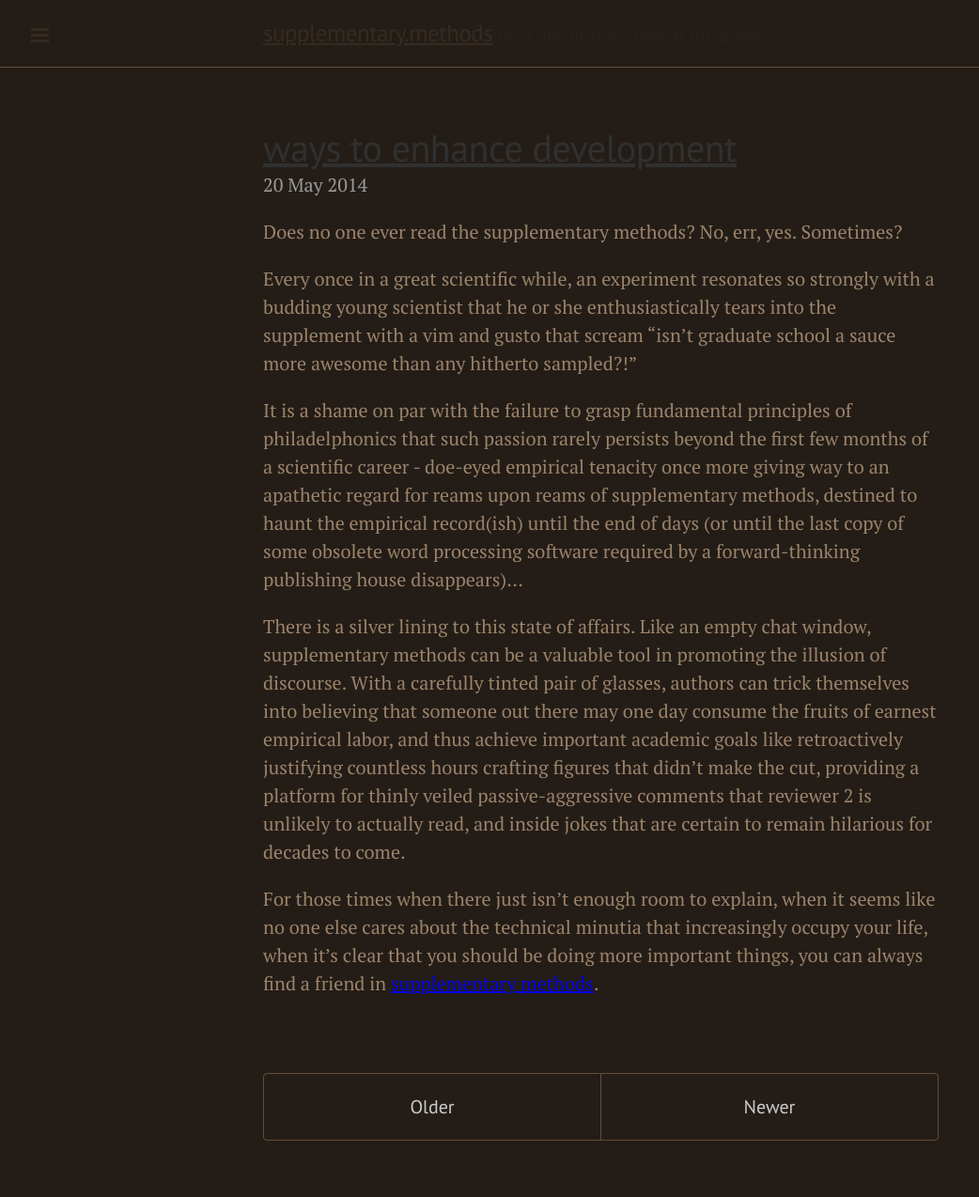
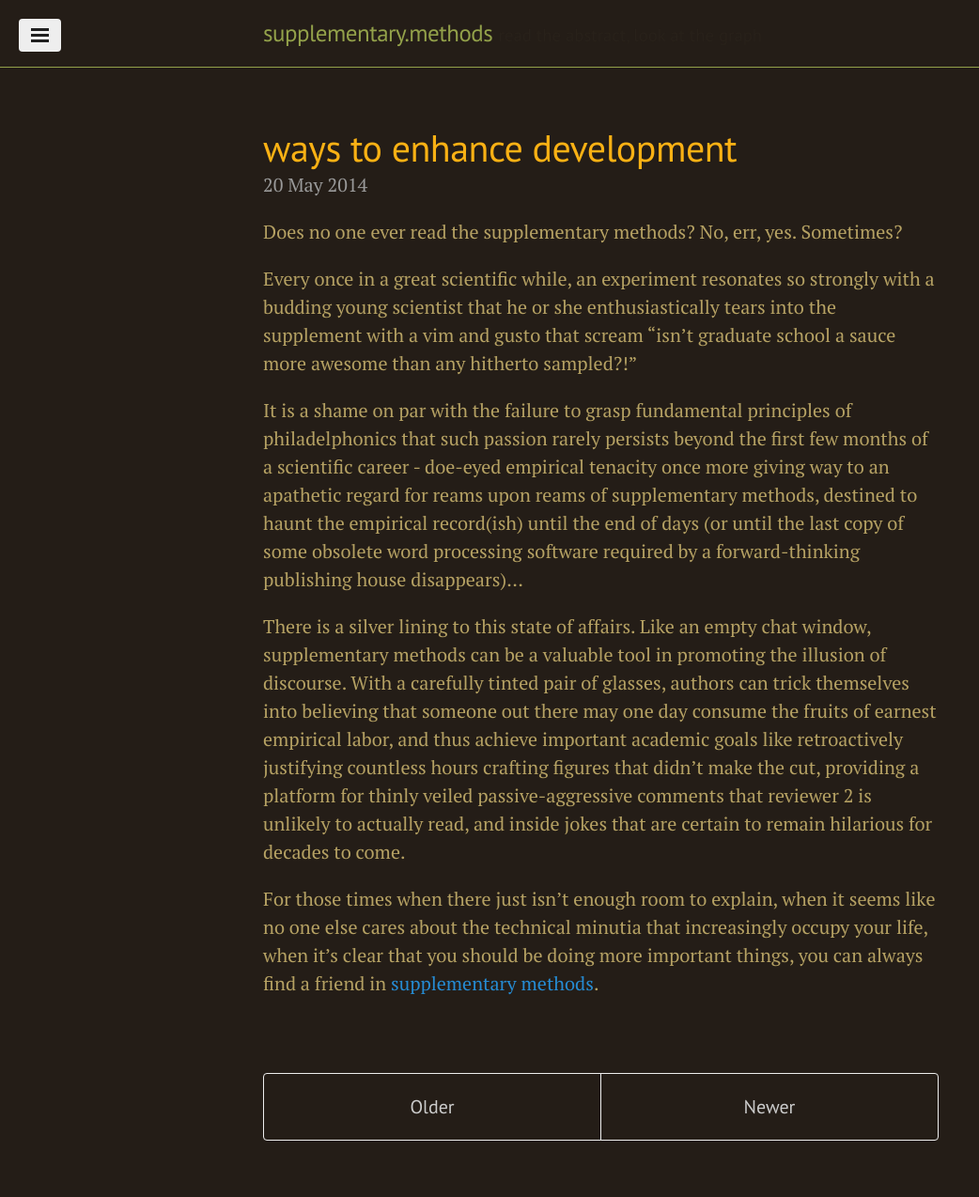
Before and after one commit to wem3/supplementary.methods, a Jekyll site: the page built from index.html, in a window 1280 px wide. Shown: the whole page at 94% size, without its empty margins (0-1042 px from the left). Built offline with Jekyll 4.4.1, drawn with Linux system fonts in a browser that asks for light colours; Markdown is read by kramdown in place of the engine named in the settings; the list of posts is cut into pages by our own code.

```diff
--- a/public/css/lanyon.css
+++ b/public/css/lanyon.css
@@ -47,7 +47,7 @@
 h1, h2, h3, h4, h5, h6 {
   font-family: "PT Sans", Helvetica, Arial, sans-serif;
   font-weight: 400;
-  color: #b5a163;
+  color: #313131;
   letter-spacing: -.025rem;
 }
 
@@ -97,20 +97,20 @@
   padding-top:    1rem;
   padding-bottom: 1rem;
   margin-bottom: 3rem;
-  border-bottom: 1px solid #624e3b;
+  border-bottom: 1px solid #93a14a;
 }
 .masthead-title {
   margin-top: 0;
   margin-bottom: 0;
-  color: #352b22;
+  color: #202020;
 }
 .masthead-title a {
-  color: #352b22;
+  color: #93a14a;
 }
 .masthead-title small {
   font-size: 75%;
   font-weight: 400;
-  color: #28211a;;
+  color: #28211a;
   letter-spacing: 0;
 }
 
@@ -151,7 +151,7 @@
   font-family: "PT Sans", Helvetica, Arial, sans-serif;
   font-size: .875rem; /* 15px */
   color: rgba(255,255,255,.6);
-  background-color: #202020;
+  background-color: #101010;
   -webkit-transition: all .3s ease-in-out;
           transition: all .3s ease-in-out;
 }
@@ -164,7 +164,7 @@
 /* Sidebar content */
 .sidebar a {
   font-weight: normal;
-  color: #241d17;
+  color: #fff;
 }
 .sidebar-item {
   padding: 1rem;
@@ -213,8 +213,8 @@
   display: block;
   width: 2.2rem;
   padding: .5rem .65rem;
-  color: #352b22;
-  background-color: #241d17;
+  color: #202020;
+  background-color: #eee;
   border-radius: 4px;
   cursor: pointer;
 }
@@ -234,8 +234,8 @@
 
 .sidebar-toggle:active,
 #sidebar-checkbox:checked ~ .sidebar-toggle {
-  color: #241d17;
-  background-color: #352b22;
+  color: #fff;
+  background-color: #505050;
 }
 
 @media (min-width: 30.1rem) {
@@ -305,7 +305,7 @@
 .page-title,
 .post-title,
 .post-title a {
-  color: #303030;
+  color: ##fab114;;
 }
 .page-title,
 .post-title {
@@ -324,7 +324,7 @@
 .related {
   padding-top: 2rem;
   padding-bottom: 2rem;
-  border-top: 1px solid #624e3b;
+  border-top: 1px solid #eee;
 }
 .related-posts {
   padding-left: 0;
@@ -338,7 +338,7 @@
   color: #999;
 }
 .related-posts li a:hover {
-  color: #93a14a
+  color: #268bd2;
   text-decoration: none;
 }
 .related-posts li a:hover small {
@@ -366,7 +366,7 @@
 .pagination-item {
   display: block;
   padding: 1rem;
-  border: 1px solid #624e3b;
+  border: 1px solid #eee;
 }
 .pagination-item:first-child {
   margin-bottom: -1px;
--- a/public/css/poole.css
+++ b/public/css/poole.css
@@ -59,7 +59,7 @@
 }
 
 body {
-  color: #9b836a;
+  color: #b5a163;
   background-color: #241d17;
   -webkit-text-size-adjust: 100%;
       -ms-text-size-adjust: 100%;
@@ -67,7 +67,7 @@
 
 /* No `:visited` state is required by default (browsers will use `a`) */
 a {
-  color: #93a14a
+  color: #268bd2;
   text-decoration: none;
 }
 /* `:focus` is linked to `:hover` for basic accessibility */
@@ -81,7 +81,7 @@
   margin-bottom: .5rem;
   font-weight: bold;
   line-height: 1.25;
-  color: #b5a163;
+  color: #fab114;
   text-rendering: optimizeLegibility;
 }
 h1 {
@@ -107,7 +107,7 @@
 }
 
 strong {
-  color: #303030;
+  color: #fab114;
 }
 
 
@@ -129,8 +129,8 @@
   position: relative;
   margin: 1.5rem 0;
   border: 0;
-  border-top: 1px solid #624e3b;
-  border-bottom: 1px solid #241d17;
+  border-top: 1px solid #eee;
+  border-bottom: 1px solid #eee;
 }
 
 abbr {
@@ -153,7 +153,7 @@
   padding: .25em .5em;
   font-size: 85%;
   color: #bf616a;
-  background-color: #f9f9f9;
+  background-color: #e5e5e5;
   border-radius: 3px;
 }
 pre {
@@ -167,7 +167,7 @@
   white-space: pre-wrap;
   word-break: break-all;
   word-wrap: break-word;
-  background-color: #f9f9f9;
+  background-color: #e5e5e5;
 }
 pre code {
   padding: 0;
@@ -245,7 +245,7 @@
 }
 tbody tr:nth-child(odd) td,
 tbody tr:nth-child(odd) th {
-  background-color: #f9f9f9;
+  background-color: #202020;
 }
 
 
@@ -271,7 +271,7 @@
 .message {
   margin-bottom: 1rem;
   padding: 1rem;
-  color: #717171;
+  color: #fff;
   background-color: #f9f9f9;
 }
 
@@ -305,15 +305,15 @@
 .masthead-title {
   margin-top: 0;
   margin-bottom: 0;
-  color: #352b22;
+  color: #505050;
 }
 .masthead-title a {
-  color: #352b22;
+  color: #505050;
 }
 .masthead-title small {
   font-size: 75%;
   font-weight: 400;
-  color: #28211a;;
+  color: #c0c0c0;
   letter-spacing: 0;
 }
 
@@ -334,7 +334,7 @@
 .page-title,
 .post-title,
 .post-title a {
-  color: #303030;
+  color: #fab114;;
 }
 .page-title,
 .post-title {
@@ -346,14 +346,14 @@
   display: block;
   margin-top: -.5rem;
   margin-bottom: 1rem;
-  color: #9a9a9a;
+  color: #eee;
 }
 
 /* Related posts */
 .related {
   padding-top: 2rem;
   padding-bottom: 2rem;
-  border-top: 1px solid #624e3b;
+  border-top: 1px solid #eee;
 }
 .related-posts {
   padding-left: 0;
@@ -367,7 +367,7 @@
   color: #999;
 }
 .related-posts li a:hover {
-  color: #93a14a
+  color: #268bd2;
   text-decoration: none;
 }
 .related-posts li a:hover small {
@@ -395,7 +395,7 @@
 .pagination-item {
   display: block;
   padding: 1rem;
-  border: 1px solid #624e3b;
+  border: 1px solid #eee;
 }
 .pagination-item:first-child {
   margin-bottom: -1px;
```
